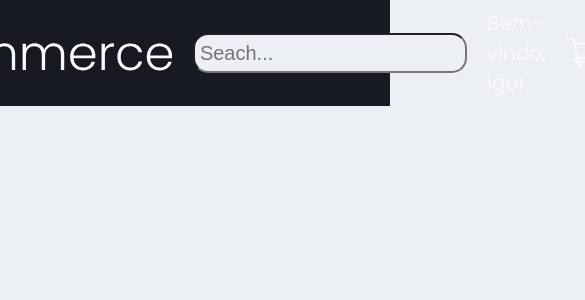
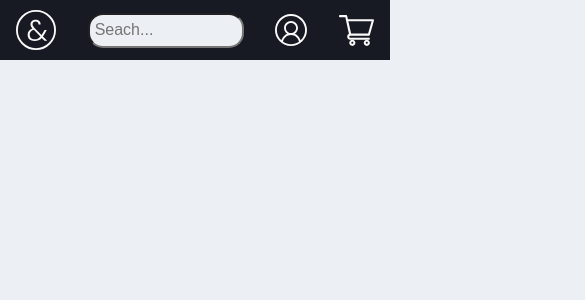
Before and after one commit to andradeigor/e-commerce, a React (Create React App) app in the folder web/: page / in a window 390 px wide. Shown: the top 300 px of the page, 585 px wide, since content can reach past the window. Built offline with nearby package versions, Linux system fonts and the light colour scheme.

Commit message:
finished the responsive header

```diff
--- a/web/public/index.html
+++ b/web/public/index.html
@@ -26,7 +26,7 @@
       work correctly both with client-side routing and a non-root public URL.
       Learn how to configure a non-root public URL by running `npm run build`.
     -->
-    <title>React App</title>
+    <title>eCommerce</title>
   </head>
   <body>
     <noscript>You need to enable JavaScript to run this app.</noscript>
--- a/web/src/components/Header/index.js
+++ b/web/src/components/Header/index.js
@@ -1,23 +1,36 @@
 import {
   HeaderConteiner,
+  Container,
+  SearchBarConteiner,
   Logo,
   LogoText,
   SearchBar,
   WelcomeText,
+  ProfileLogo,
   CarLogo,
 } from "./style.js";
 import logoPath from "../../assets/logo.svg";
 import logoTextPath from "../../assets/logotext.svg";
 import logoCarPath from "../../assets/logocar.svg";
+import logoUserPath from "../../assets/logouser.svg";
 const Header = () => {
   return (
     <header>
       <HeaderConteiner>
-        <Logo src={logoPath} />
-        <LogoText src={logoTextPath} />
-        <SearchBar placeholder="Seach..." />
-        <WelcomeText>Bem-vindo, Igor</WelcomeText>
-        <CarLogo src={logoCarPath} />
+        <Container>
+          <Logo src={logoPath} />
+          <LogoText src={logoTextPath} />
+        </Container>
+        <SearchBarConteiner>
+          <SearchBar placeholder="Seach..." />
+        </SearchBarConteiner>
+        <Container>
+          <WelcomeText>Bem-vindo, Igor</WelcomeText>
+          <ProfileLogo src={logoUserPath} />
+        </Container>
+        <Container>
+          <CarLogo src={logoCarPath} />
+        </Container>
       </HeaderConteiner>
     </header>
   );
--- a/web/src/components/Header/style.js
+++ b/web/src/components/Header/style.js
@@ -2,18 +2,50 @@ import styled from "styled-components";
 
 export const HeaderConteiner = styled.div`
   display: flex;
+  justify-content: space-around;
   width: 100%;
   background-color: ${(props) => props.theme.colors.primary};
-  padding: 8px 20px;
+  padding: 8px 0px;
+  align-items: center;
+  @media (max-width: ${(props) => props.theme.breakpoints.sm}) {
+    height: 60px;
+  }
+`;
+
+export const Container = styled.div`
+  display: flex;
   align-items: center;
   justify-content: center;
 `;
-export const Logo = styled.img``;
+
+export const SearchBarConteiner = styled.div`
+  width: 50%;
+  @media (max-width: ${(props) => props.theme.breakpoints.md}) {
+    width: 40%;
+  }
+`;
+
+export const Logo = styled.img`
+  @media (max-width: ${(props) => props.theme.breakpoints.sm}) {
+    width: 40px;
+  }
+`;
 export const LogoText = styled.img`
   padding: 0px 20px;
+  @media (max-width: ${(props) => props.theme.breakpoints.lg}) {
+    display: none;
+  }
 `;
+export const ProfileLogo = styled.img`
+  display: none;
+  @media (max-width: ${(props) => props.theme.breakpoints.sm}) {
+    display: inline;
+    width: 32px;
+  }
+`;
+
 export const SearchBar = styled.input`
-  width: 600px;
+  width: 100%;
   height: 40px;
   border-radius: 15px;
   background-color: ${(props) => props.theme.colors.background};
@@ -22,11 +54,21 @@ export const SearchBar = styled.input`
   &:focus {
     outline: none;
   }
+  @media (max-width: ${(props) => props.theme.breakpoints.md}) {
+    font-size: 16px;
+  }
+  @media (max-width: ${(props) => props.theme.breakpoints.sm}) {
+    height: 35px;
+  }
 `;
+
 export const WelcomeText = styled.p`
   color: ${(props) => props.theme.colors.secondary};
   font-size: 20px;
   padding: 0px 20px;
+  @media (max-width: ${(props) => props.theme.breakpoints.sm}) {
+    display: none;
+  }
 `;
 
 export const CarLogo = styled.img``;
--- a/web/src/styles/themes/light.js
+++ b/web/src/styles/themes/light.js
@@ -8,4 +8,10 @@ export default {
     background: "#ECEFF4",
     text: "#333",
   },
+  breakpoints: {
+    sm: "600px",
+    md: "960px",
+    lg: "1280px",
+    xl: "1920px",
+  },
 };
```
Also changed, not shown: web/src/assets/logouser.svg (added).
